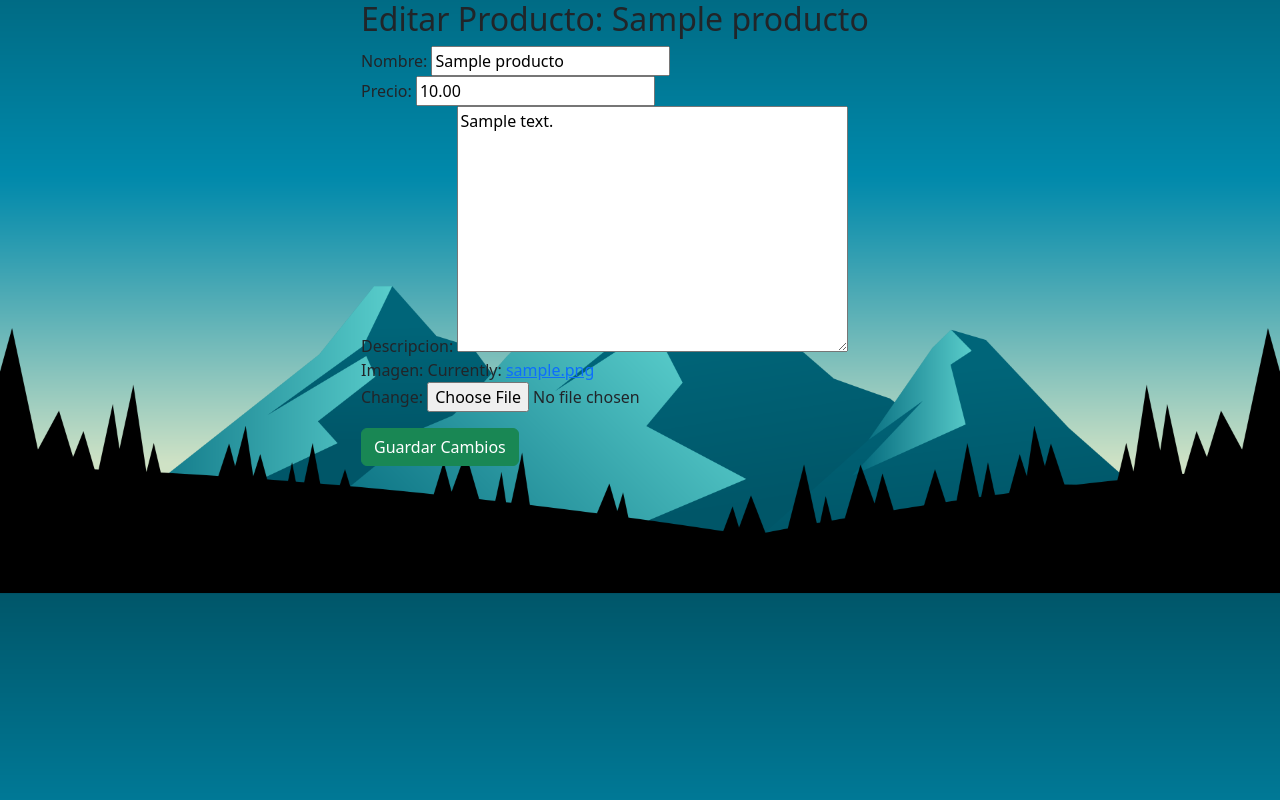
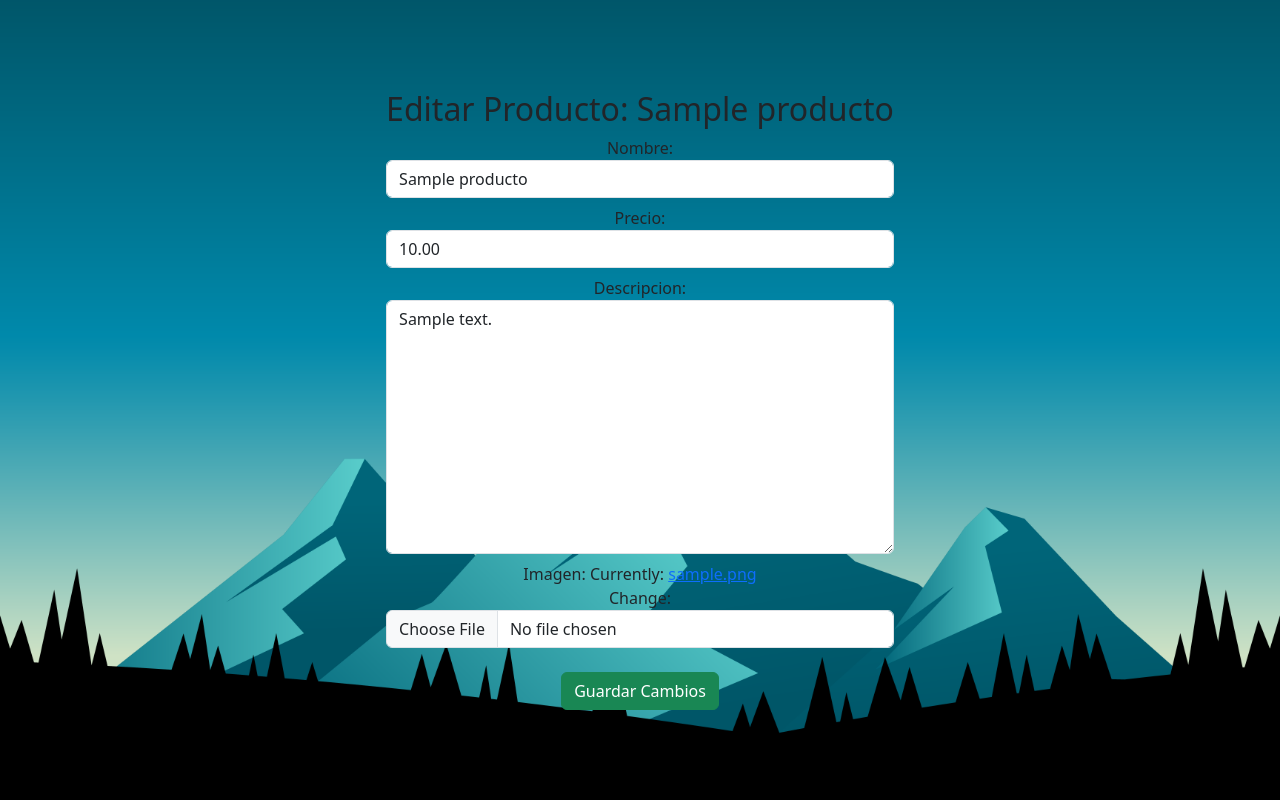
Before and after one commit to RaulRangelxD/proyecto_sid3d, a Django app: a page that uses tasks/templates/editar_producto.html in a window 1280 px wide. Run offline with Django 5.2, Linux system fonts and the light colour scheme; tables that the repository leaves empty hold one stand-in row (values such as "Sample post"); some libraries are stand-ins or nearby versions.

Commit message:
agregado bootstrap al edit

```diff
--- a/project/views.py
+++ b/project/views.py
@@ -1,4 +1,4 @@
 from django.shortcuts import render,redirect
 
 def index(request):
-    return redirect('/login/')
+    return redirect('/login/iniciar_sesion/')
--- a/tasks/forms.py
+++ b/tasks/forms.py
@@ -5,3 +5,9 @@ class ProductoForm(forms.ModelForm):
     class Meta:
         model = Producto
         fields = ['nombre', 'precio', 'descripcion', 'imagen']
+        widgets = {
+            'nombre': forms.TextInput(attrs={'class': 'form-control'}),
+            'precio': forms.TextInput(attrs={'class': 'form-control'}),
+            'descripcion': forms.Textarea(attrs={'class': 'form-control'}),
+            'imagen': forms.ClearableFileInput(attrs={'class': 'form-control'}),
+        }
--- a/tasks/templates/editar_producto.html
+++ b/tasks/templates/editar_producto.html
@@ -19,30 +19,33 @@
   </head>
   <body>
     <div
-      class="container col-12 d-flex justify-content-center align-items-center"
+      class="container d-flex justify-content-center align-items-center vh-100"
     >
-      <div class="col-6">
+      <div class="row">
+        <div class="col-12 text-center">
           <h2>Editar Producto: {{ producto.nombre }}</h2>
           <form method="post" enctype="multipart/form-data">
             {% csrf_token %}
-          <div class="form-group">
+            <div class="form-group mb-2">
               {{ form.nombre.label_tag }} {{ form.nombre }}
             </div>
-          <div class="form-group">
+            <div class="form-group mb-2">
               {{ form.precio.label_tag }} {{ form.precio }}
             </div>
-          <div class="form-group">
+            <div class="form-group mb-2">
               {{ form.descripcion.label_tag }} {{ form.descripcion }}
             </div>
-          <div class="form-group">
+            <div class="form-group mb-2">
               {{ form.imagen.label_tag }} {{ form.imagen }}
             </div>
-          <button type="button" class="btn btn-success mt-3">
+
+            <button type="submit" class="btn btn-success mt-3">
               Guardar Cambios
             </button>
           </form>
         </div>
       </div>
+    </div>
     <script src="{% static 'bootstrap/js/bootstrap.bundle.min.js' %}"></script>
   </body>
 </html>
```
Also changed, not shown: 1 other file. Lines whose indentation alone changed are shown as unchanged.
